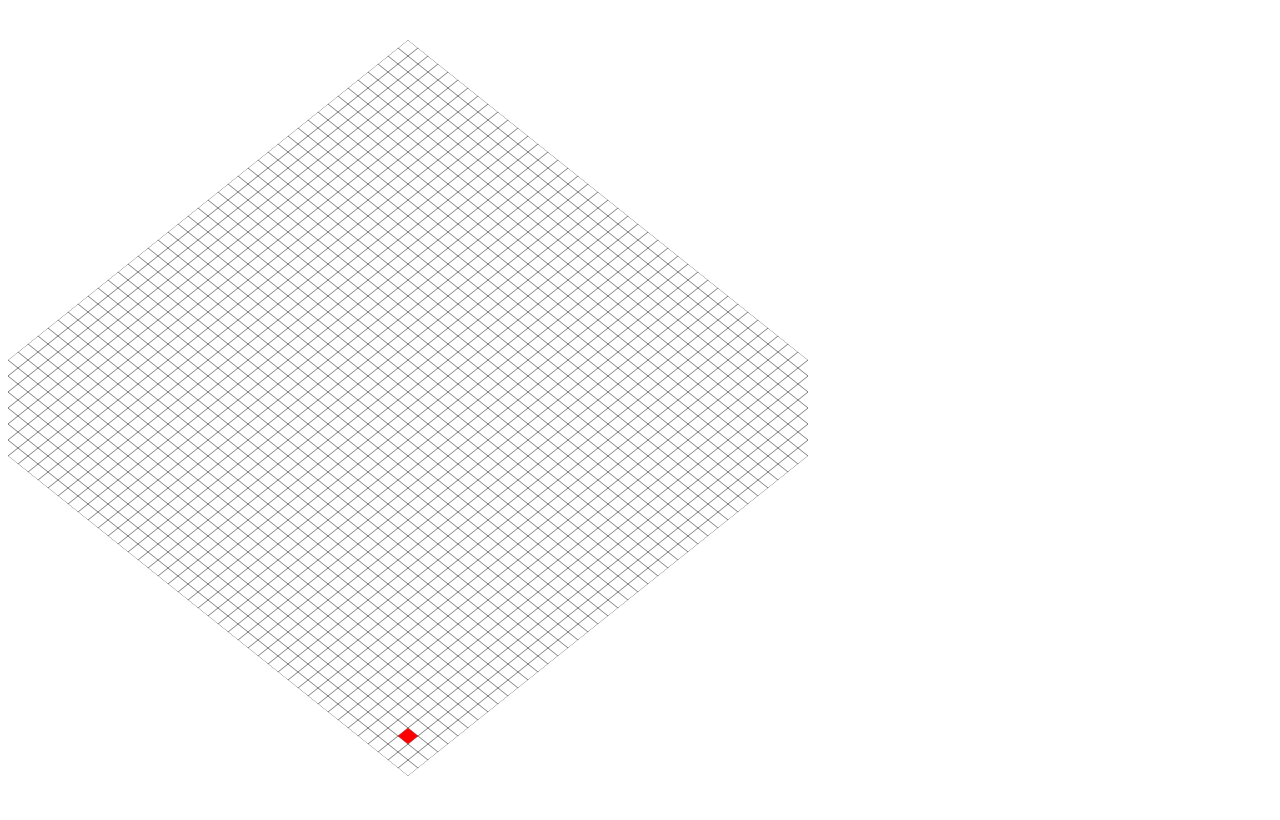
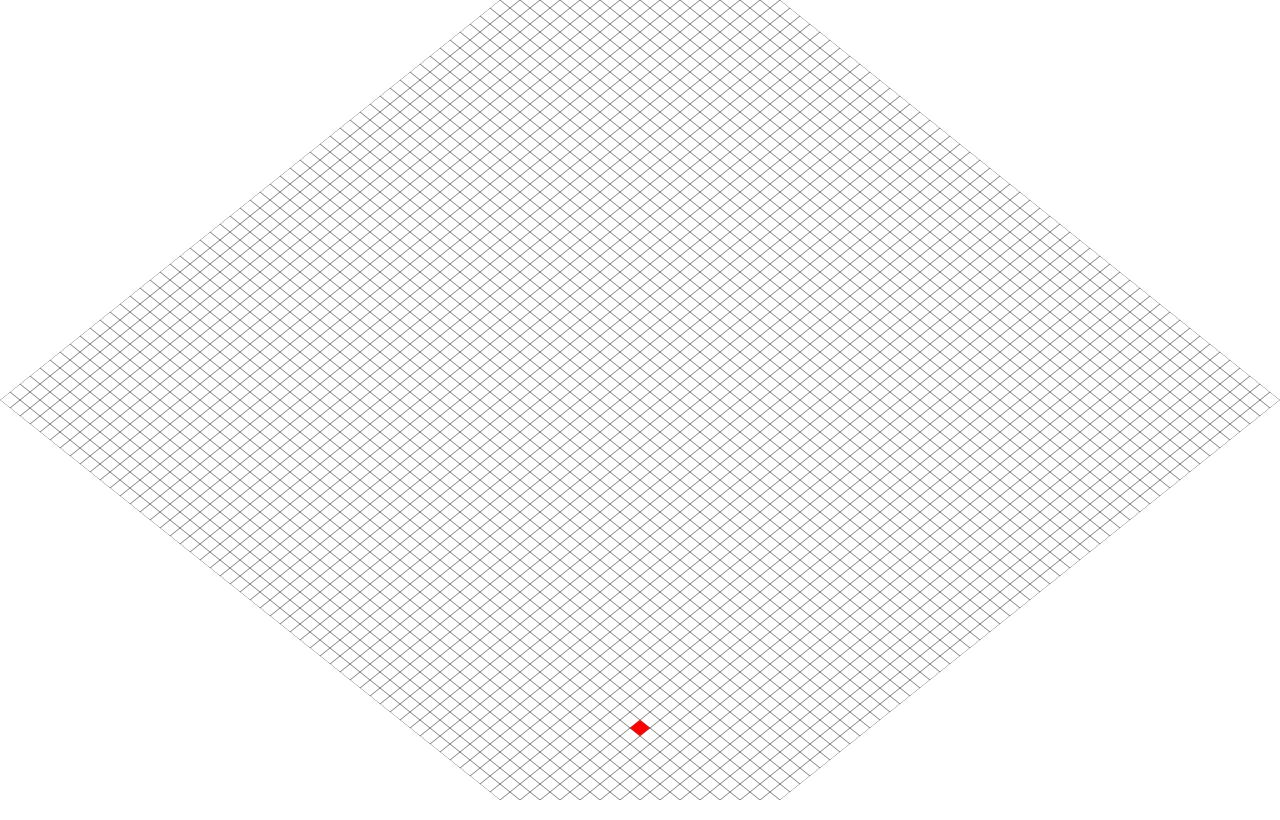
Before and after one commit to fbuecklers/planets, a plain HTML site: page js/Copy of index.html in a window 1280 px wide. Drawn offline with Linux system fonts and the light colour scheme.

Commit message:
Change-Id: I258376441ec0390f7297746c85e8aa12efdf424d

```diff
--- a/js/Copy of index.html
+++ b/js/Copy of index.html
@@ -5,13 +5,14 @@
 <title>Insert title here</title>
 <script type="text/javascript" src="js/class.js"></script>
 <script type="text/javascript" src="js/vector.js"></script>
+<script type="text/javascript" src="js/canvas.js"></script>
 <script type="text/javascript" src="js/event.js"></script>
 <script type="text/javascript" src="js/Planet.js"></script>
 <script type="text/javascript" src="js/Route.js"></script>
 <script type="text/javascript" src="js/MapComponent.js"></script>
 <script type="text/javascript" src="js/surface.js"></script>
 </head>
-<body style="background-color: white">
+<body style="background-color: white; overflow: hidden; margin: 0">
 <canvas id="planets" width="800" height="800"></canvas>
 <div id="box" style="display: absolute; background-color: white"></div>
 </body>
--- /dev/null
+++ b/js/js/canvas.js
@@ -0,0 +1,16 @@
+CanvasRenderingContext2D.prototype.resetTransform = function() {
+	this.setTransform(1, 0, 0, 1, 0, 0);
+};
+
+CanvasRenderingContext2D.prototype.clear = function() {
+	this.save();
+	this.resetTransform();
+	this.clearRect(0, 0, this.canvas.width, this.canvas.height);
+	this.restore();
+};
+
+CanvasRenderingContext2D.prototype.dot = function(x, y, radius) {
+	this.beginPath();
+	this.arc(x, y, radius, 0, Math.PI * 2, false);
+	this.fill();
+};
--- a/js/js/surface.js
+++ b/js/js/surface.js
@@ -63,20 +63,8 @@ var SurfaceMap = Component.inherit({
 		this.element = element;
 		this.context = element.getContext('2d');
 
-		this.context.translate(400, 400);
-		this.context.beginPath();
-		this.context.moveTo(0, -368);
-		this.context.lineTo(460, 0);
-		this.context.lineTo(0, 368);
-		this.context.lineTo(-460, 0);
-		this.context.clip();
-
-		this.offsetField = this.planetSurface.fields[0];
 		this.offset = new Vector(0, 0);
 
-		this.offsetW = 0;
-		this.offsetH = 0;
-		this.fieldSize = Math.sqrt(164);
 		this.eventDispatcher = new EventDispatcher(this);
 
 		this.wAxis = new Vector(10, 8);
@@ -85,6 +73,10 @@ var SurfaceMap = Component.inherit({
 		for (var i = 0, field; field = this.planetSurface.fields[i]; ++i) {
 			this.addComponent(new SurfaceMapField(field));
 		}
+
+		window.addEventListener('resize', this.onResize, false);
+
+		this.onResize();
 	},
 
 	getComponent: function(x, y) {
@@ -110,6 +102,34 @@ var SurfaceMap = Component.inherit({
 		var y = v.x * this.wAxis.y + v.y * this.hAxis.y;
 
 		return new Vector(x, y);
+	},
+
+	onResize: function(e) {
+		this.resize(window.innerWidth, window.innerHeight);
+	},
+
+	resize: function(width, height) {
+		this.element.width = width;
+		this.element.height = height;
+
+		var wLines = Math.floor(width / (this.wAxis.x * 2)) + 2;
+		var hLines = Math.floor(height / (this.wAxis.y * 2)) + 2;
+
+		this.lines = wLines > hLines? wLines: hLines;
+
+		this.context.setTransform(1, 0, 0, 1, width/2, height/2);
+
+		var xOffset = this.wAxis.x * (this.lines - 2);
+		var yOffset = this.wAxis.y * (this.lines - 2);
+
+		this.context.beginPath();
+		this.context.moveTo(0, -yOffset);
+		this.context.lineTo(xOffset, 0);
+		this.context.lineTo(0, yOffset);
+		this.context.lineTo(-xOffset, 0);
+		this.context.clip();
+
+		this.draw();
 	},
 
 	over: function(e) {
@@ -147,7 +167,7 @@ var SurfaceMap = Component.inherit({
 	},
 
 	draw: function(){
-		this.context.clearRect(0, 0, 800, 800);
+		this.context.clear();
 
 		this.context.beginPath();
 		this.context.strokeStyle = 'black';
@@ -155,12 +175,14 @@ var SurfaceMap = Component.inherit({
 
 		var offset = this.getMapVector(new Vector(this.offset.x % 1, this.offset.y % 1));
 
-		for (var i = 0; i < 49; i++){
-			this.context.moveTo(-i * 10 + offset.x, -384 + i * 8 + offset.y);
-			this.context.lineTo(480 - i * 10 + offset.x, i * 8 + offset.y);
+		var xOffset = this.wAxis.x * this.lines;
+		var yOffset = this.wAxis.y * this.lines;
+		for (var i = 0; i <= this.lines; i++){
+			this.context.moveTo(-i * this.wAxis.x + offset.x, -yOffset + i * this.wAxis.y + offset.y);
+			this.context.lineTo(xOffset  - i * this.wAxis.x + offset.x, i * this.wAxis.y + offset.y);
 
-			this.context.moveTo(i * 10 + offset.x, -384 + i * 8 + offset.y);
-			this.context.lineTo(-480 + i * 10 + offset.x, i * 8 + offset.y);
+			this.context.moveTo(i * 10 + offset.x, -yOffset + i * 8 + offset.y);
+			this.context.lineTo(-xOffset + i * 10 + offset.x, i * 8 + offset.y);
 		}
 
 		this.context.stroke();
@@ -208,5 +230,4 @@ var SurfaceMap = Component.inherit({
 
 window.onload = function() {
 	var test = new SurfaceMap(new PlanetSurface(100, 100), document.getElementById('planets'));
-	test.draw();
 };
```
Also changed, not shown: js/index.html (+2 -1 lines), js/js/main.js (+0 -16 lines).
